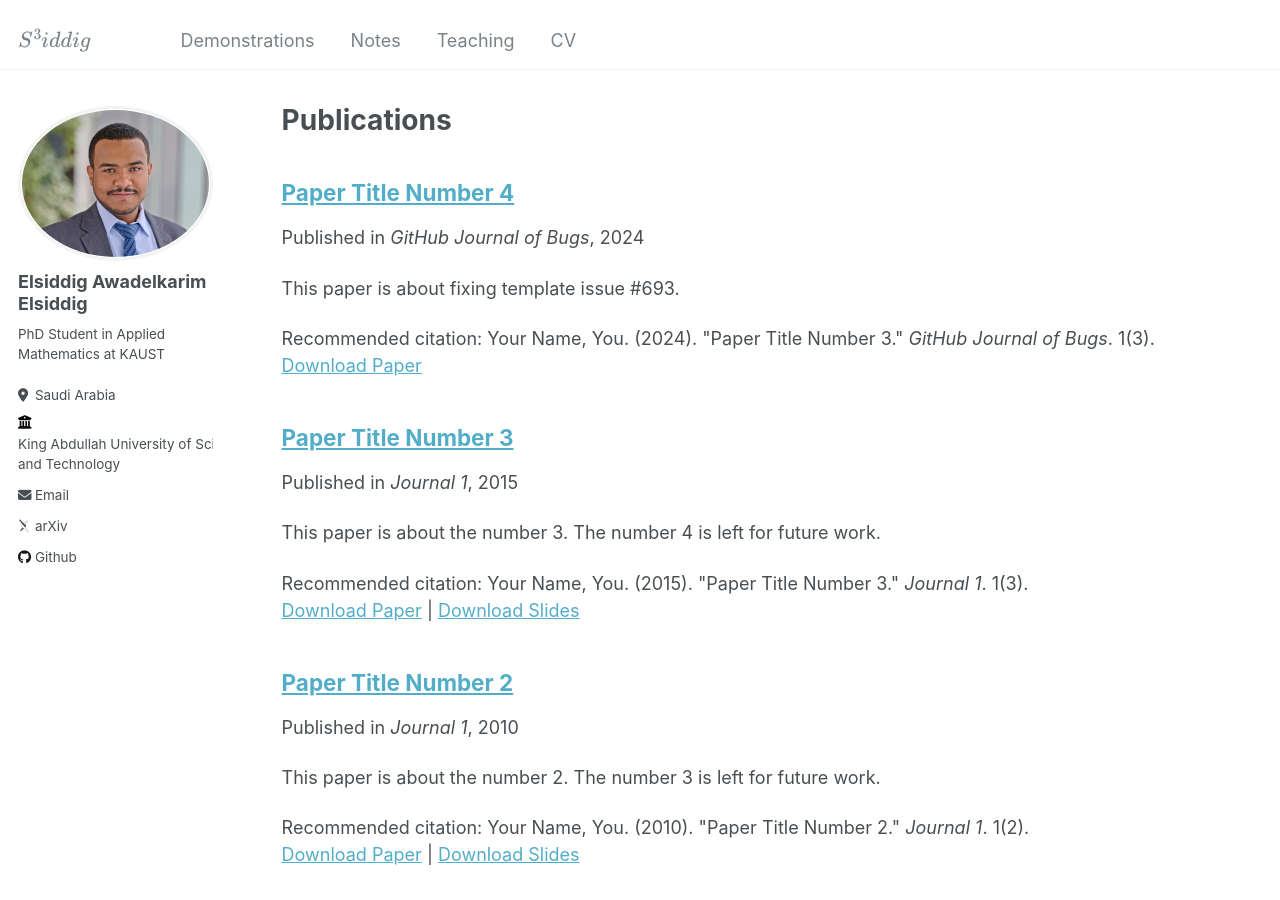
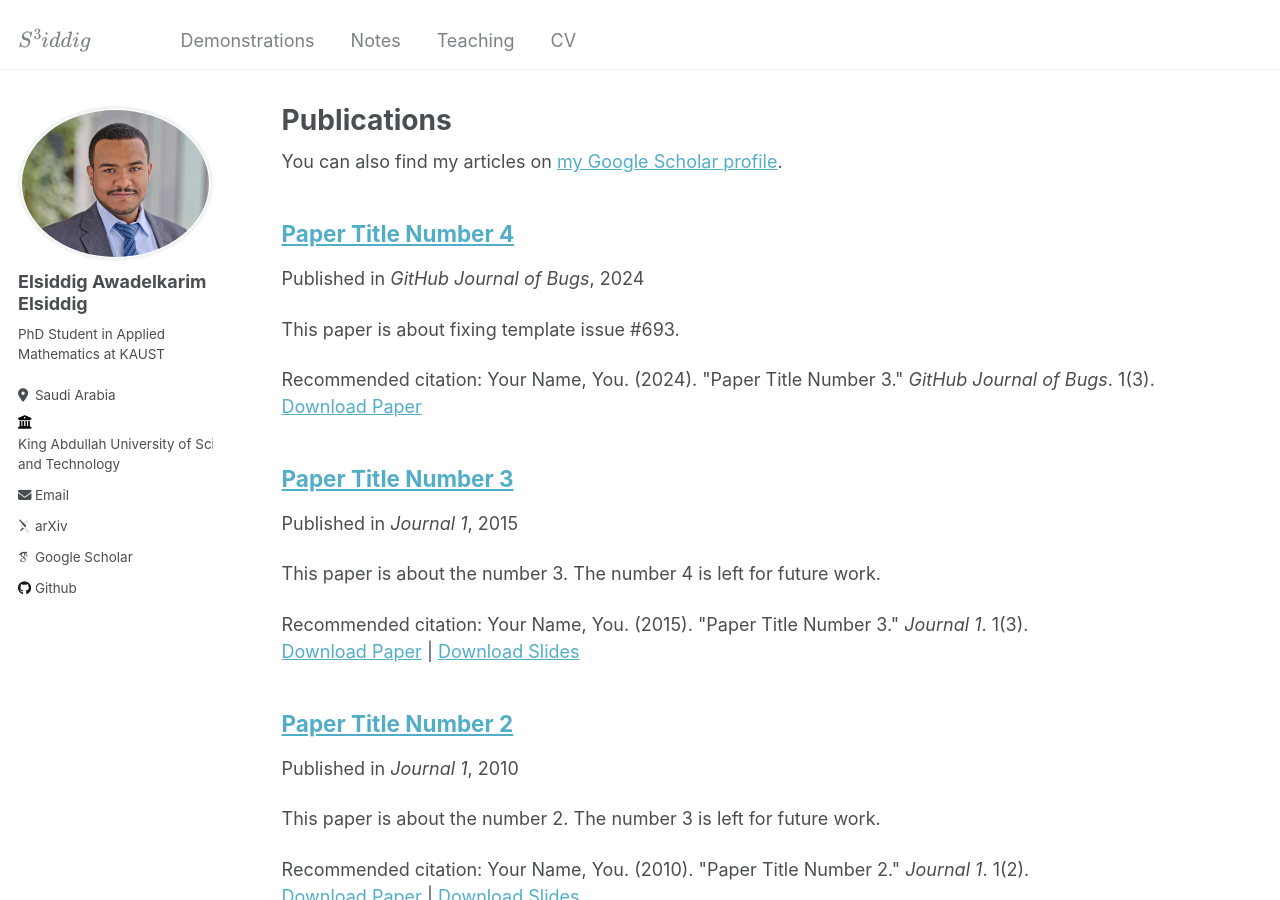
Before and after one commit to siddigss/siddigss.github.io, a Jekyll site: the page built from _pages/publications.md, in a window 1280 px wide and 900 px high. Built offline with Jekyll 4.4.1, drawn with Linux system fonts in a browser that asks for light colours; some web fonts are replaced; some of the changed lines change nothing that is shown.

Commit message:
Update Google Scholar URL in _config.yml

```diff
--- a/_config.yml
+++ b/_config.yml
@@ -32,7 +32,7 @@
 
   # Academic websites
   arxiv            : "https://arxiv.org/search/math?searchtype=author&query=Awadelkarim,+E"
-  googlescholar    : #"https://scholar.google.com/citations?user=PS_CX0AAAAAJ"
+  googlescholar    : "https://scholar.google.com/citations?user=HZhhUNIAAAAJ&hl=en"
   impactstory      : # URL
   orcid            : #"http://orcid.org/yourorcidurl"
   semantic         : # URL
```
